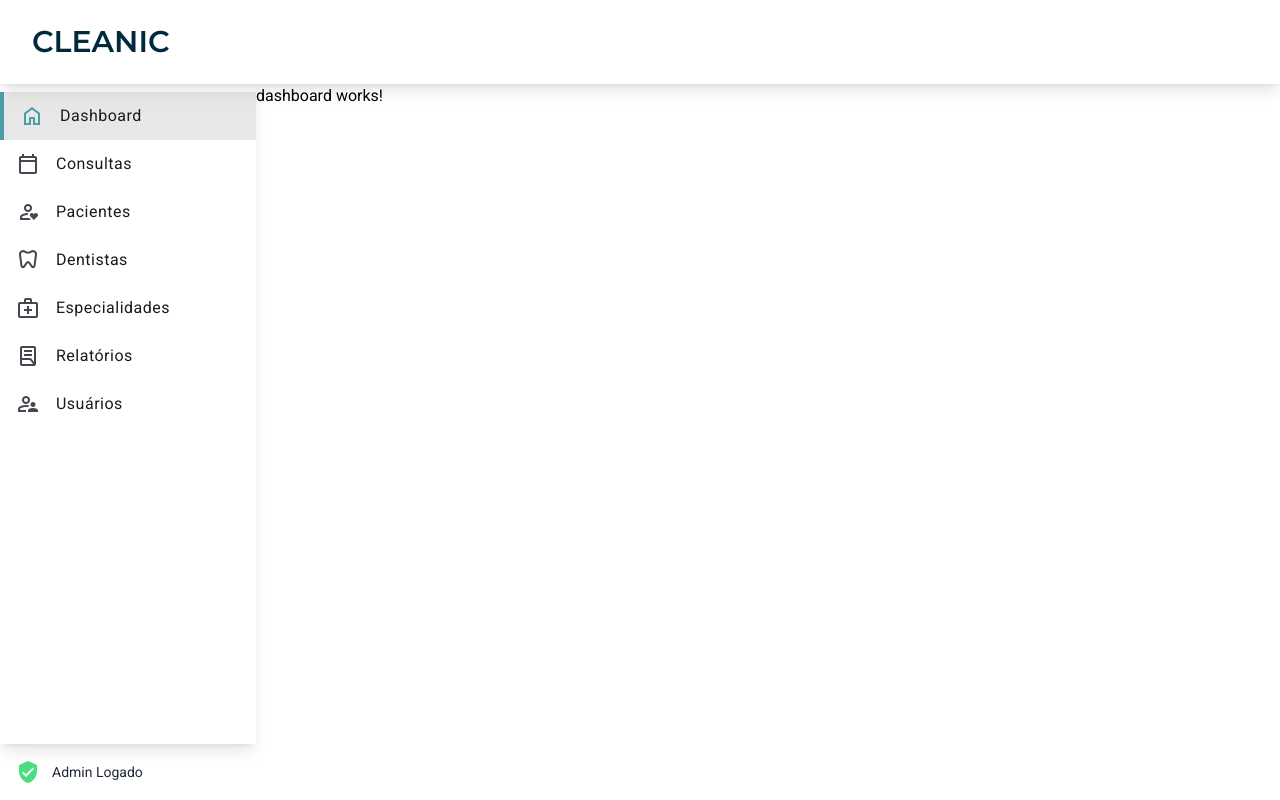
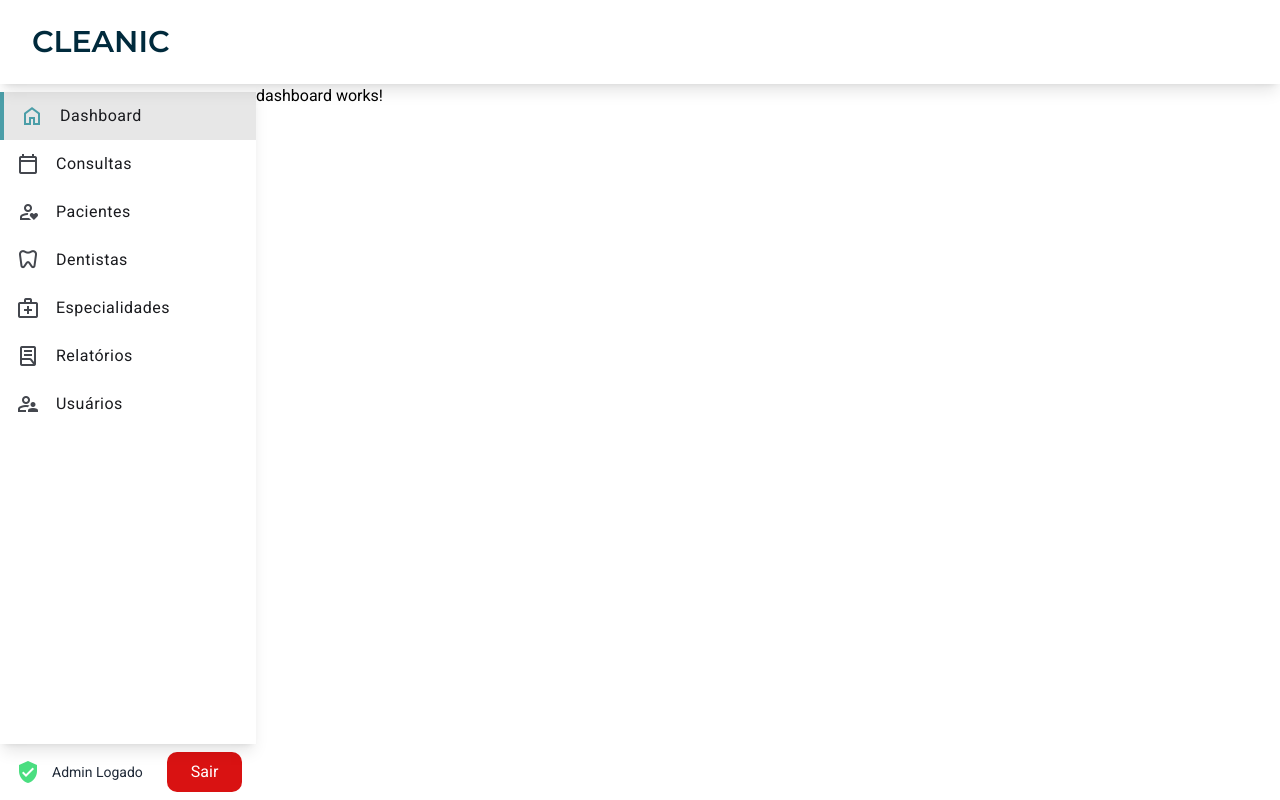
Before and after one commit to rafatav/frontend-dental-clinic, an Angular app: page /dashboard in a window 1280 px wide. Built offline with nearby package versions, Linux system fonts and the light colour scheme; sample sign-in values are in the browser's storage.

Commit message:
feat: authguard for main routes and add logout btn
add authguard for main
add exit button on layout

```diff
--- a/src/app/app-routing.module.ts
+++ b/src/app/app-routing.module.ts
@@ -2,11 +2,13 @@ import { NgModule } from '@angular/core';
 import { RouterModule, Routes } from '@angular/router';
 import { LoginComponent } from './login/login/login.component';
 import { PageNotFoundComponent } from './page-not-found/page-not-found/page-not-found.component';
+import { authGuard } from './auth.guard';
 
 const routes: Routes = [
   {
     path: '',
-    loadChildren: () => import('./template/template.module').then(m => m.TemplateModule)
+    loadChildren: () => import('./template/template.module').then(m => m.TemplateModule),
+    canActivate: [ authGuard ]
   },
   {
     path: 'login',
@@ -14,7 +16,8 @@ const routes: Routes = [
   },
   {
     path: '**',
-    component: PageNotFoundComponent
+    component: PageNotFoundComponent,
+    canActivate: [ authGuard ]
   }
 ];
 
--- /dev/null
+++ b/src/app/auth.guard.ts
@@ -0,0 +1,19 @@
+import { CanActivateFn, Router } from '@angular/router';
+import { inject } from '@angular/core';
+import { AuthService } from './auth.service';
+
+export const authGuard: CanActivateFn = (route, state) => {
+
+  const router = inject(Router);
+  const loginService = inject(AuthService);
+
+  const logged : boolean = loginService.isLoggedIn();
+
+  if (logged) {
+    return true;
+  }
+
+  router.navigate(['login']);
+
+  return false;
+};
--- a/src/app/template/layout/layout.component.html
+++ b/src/app/template/layout/layout.component.html
@@ -43,9 +43,12 @@
       </a>
     </mat-nav-list>
 
-    <div class="p-4 flex items-center gap-3">
-      <mat-icon class="text-green-400" aria-hidden="false">verified_user</mat-icon>
-      <span class="text-sm text-gray-800">Admin Logado</span>
+    <div class="flex">
+      <div class="p-4 flex items-center gap-3">
+        <mat-icon class="text-green-400" aria-hidden="false">verified_user</mat-icon>
+        <span class="text-sm text-gray-800">Admin Logado</span>
+      </div>
+      <button class="logout-btn text-md px-6 m-2" (click)="logout()">Sair</button>
     </div>
   </aside>
 
--- a/src/app/template/layout/layout.component.scss
+++ b/src/app/template/layout/layout.component.scss
@@ -16,3 +16,14 @@
 .border-matlistitem {
   border-radius: 0 !important;
 }
+
+.logout-btn {
+  background-color: #d91212;
+  color: #FFF;
+  border-radius: 10px;
+  transition: 0.2s ease;
+}
+
+.logout-btn:hover {
+  background-color: #ff2d2d;
+}
--- a/src/app/template/layout/layout.component.ts
+++ b/src/app/template/layout/layout.component.ts
@@ -1,4 +1,6 @@
 import { Component } from '@angular/core';
+import { AuthService } from '../../auth.service';
+import { Router } from '@angular/router';
 
 @Component({
   selector: 'app-layout',
@@ -8,4 +10,12 @@ import { Component } from '@angular/core';
 })
 export class LayoutComponent {
 
+  constructor(private loginService : AuthService,
+              private router : Router) {
+  }
+
+  logout() {
+    this.router.navigate(['login'])
+    this.loginService.logout();
+  }
 }
--- a/src/app/template/template.module.ts
+++ b/src/app/template/template.module.ts
@@ -13,6 +13,7 @@ import { ReportsModule } from '../reports/reports.module';
 
 import { MatIconModule } from '@angular/material/icon';
 import { MatListModule } from '@angular/material/list';
+import { MatButtonModule } from '@angular/material/button';
 
 @NgModule({
   declarations: [
@@ -29,7 +30,8 @@ import { MatListModule } from '@angular/material/list';
     SpecialtiesModule,
     UsersModule,
     MatIconModule,
-    MatListModule
+    MatListModule,
+    MatButtonModule
   ]
 })
 export class TemplateModule { }
```
Also changed, not shown: 1 other file (tests, documents, lock files or other folders).
